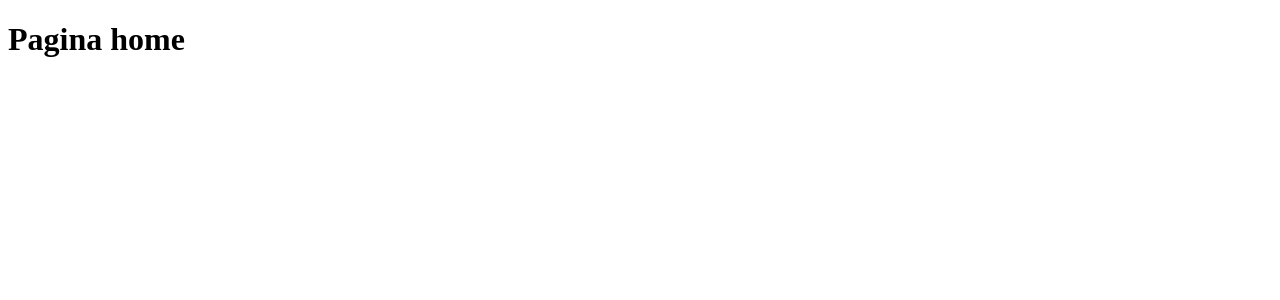
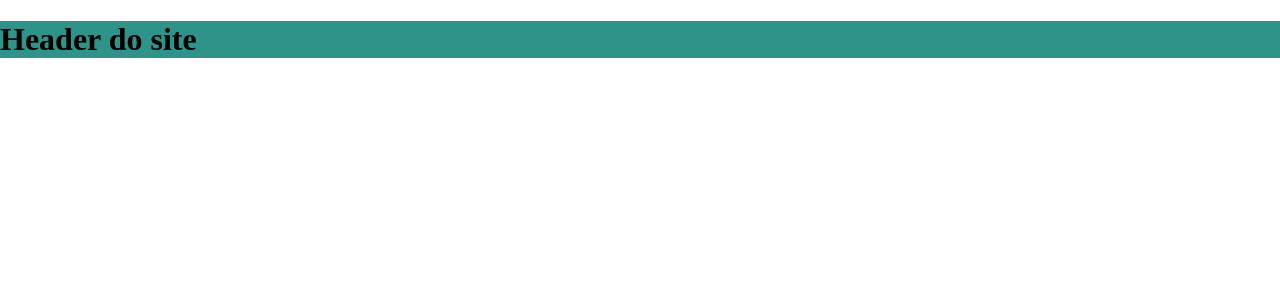
Before and after one commit to guipaterlini/react-studies, a React (Create React App) app: page / in a window 1280 px wide. Shown: the top 300 px of the page. Built offline with nearby package versions, Linux system fonts and the light colour scheme.

Commit message:
Componentes e css em react

```diff
--- a/src/App.tsx
+++ b/src/App.tsx
@@ -1,7 +1,10 @@
+import Header from "./components/Header";
+import "./styles/global.css";
+
 function App() {
   return (
     <div className="App">
-      <h1>Pagina home</h1>
+      <Header />
     </div>
   );
 }
--- /dev/null
+++ b/src/components/Header/index.tsx
@@ -0,0 +1,11 @@
+import "./styles.css";
+
+function Header() {
+  return (
+    <header>
+      <h1>Header do site</h1>
+    </header>
+  );
+}
+
+export default Header;
--- /dev/null
+++ b/src/components/Header/styles.css
@@ -0,0 +1,3 @@
+header {
+  background: #2e948a;
+}
--- /dev/null
+++ b/src/styles/global.css
@@ -0,0 +1,8 @@
+body {
+    padding: 0;
+    margin: 0;
+    border: 0;
+    box-sizing: border-box;
+
+    background: #fff;
+}
```
